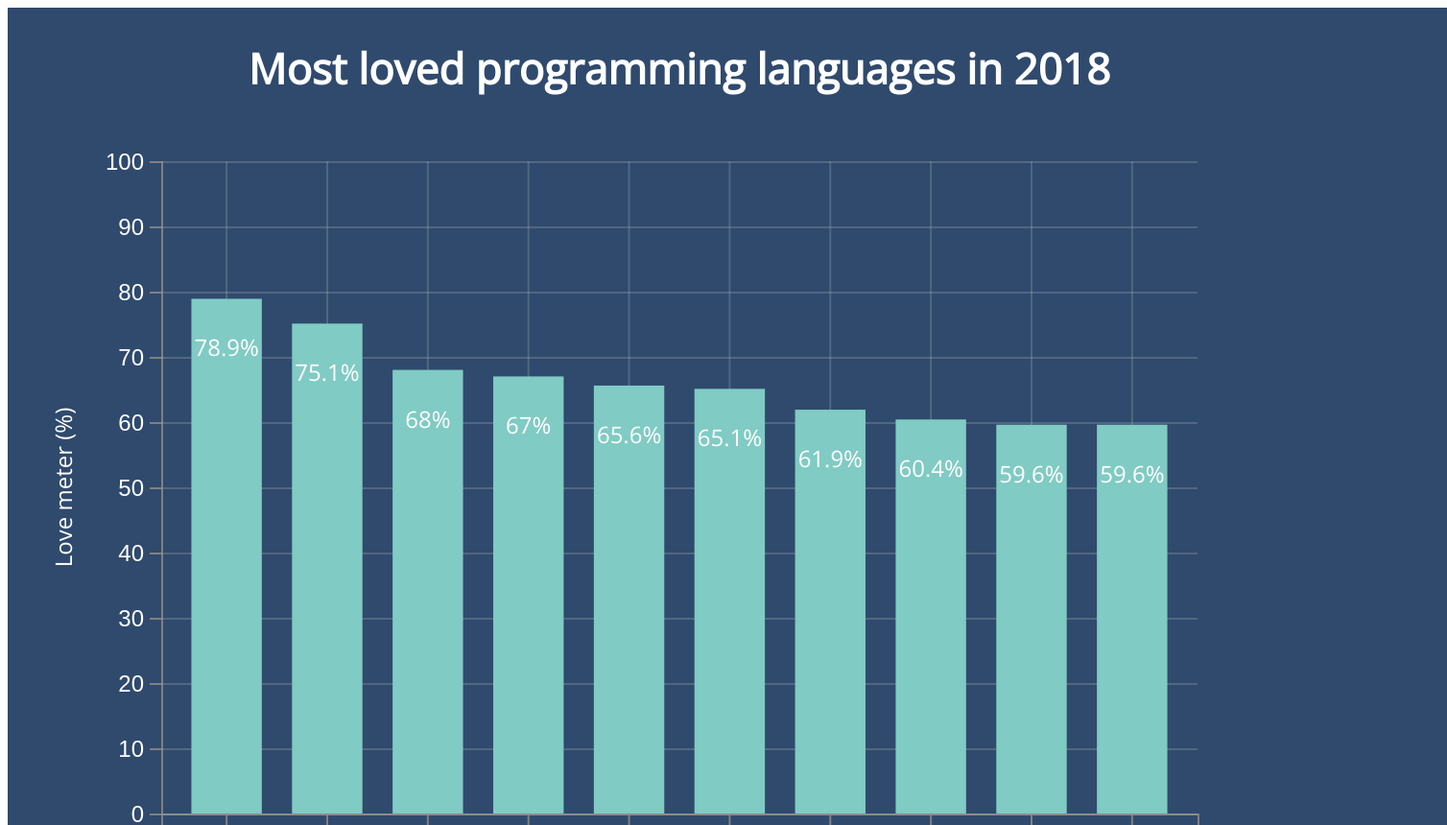
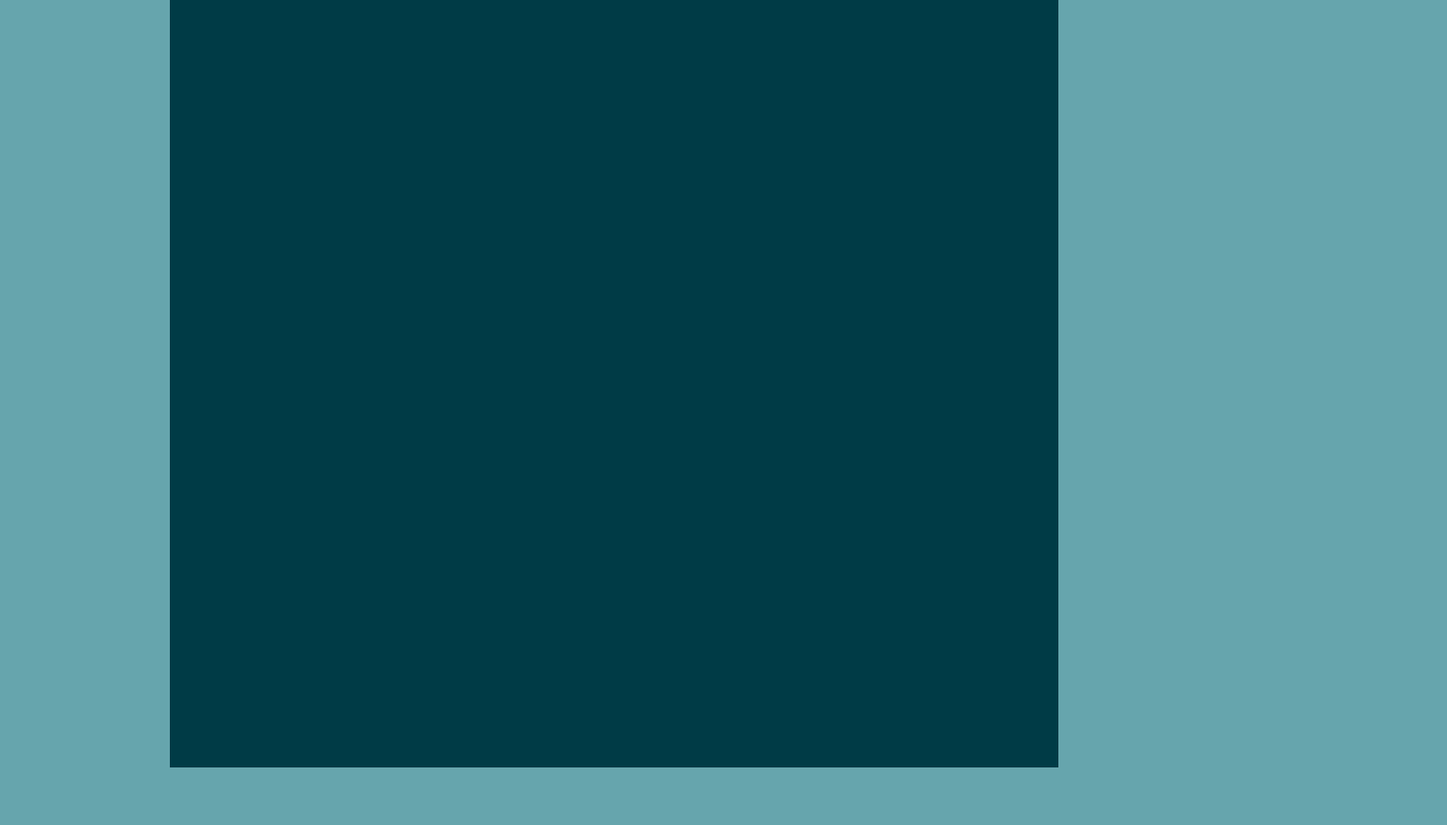
Before and after one commit to statho7/Data-Visualisation-Coursework-2, a plain HTML site: page Visualisation/index.html in a window 1280 px wide. Shown: the top 860 px of the page at 96% size, 1508 px wide, since content can reach past the window. After the commit the page ends 800 px from the top, so only its background shows below. Drawn offline with nearby package versions, Linux system fonts and the light colour scheme.

Commit message:
Begin the visualisation

```diff
--- a/Visualisation/index.html
+++ b/Visualisation/index.html
@@ -1,25 +1,34 @@
+<!DOCTYPE html>
 <html lang="en">
+<head>
+    <meta charset="UTF-8">
+    <meta http-equiv="X-UA-Compatible" content="IE=edge">
+    <meta name="viewport" content="width=device-width, initial-scale=1.0">
+    <title>Andreas Stathopoulos Visualisation</title>
 
-<head>
-    <meta charset="UTF-8" />
-    <meta name="viewport" content="width=device-width, initial-scale=1.0" />
-    <meta http-equiv="X-UA-Compatible" content="ie=edge" />
-    <title>My facking Bar chart with D3.js</title>
+    <link href="style.css" rel="stylesheet">
+    <link href="https://cdn.jsdelivr.net/npm/bootstrap@5.0.1/dist/css/bootstrap.min.css" rel="stylesheet" integrity="sha384-+0n0xVW2eSR5OomGNYDnhzAbDsOXxcvSN1TPprVMTNDbiYZCxYbOOl7+AMvyTG2x" crossorigin="anonymous">
 
-    <link href="https://fonts.googleapis.com/css?family=Open+Sans" rel="stylesheet">
-    <link href="mycss.css" rel="stylesheet">
     <script src="https://d3js.org/d3.v5.min.js"></script>
 </head>
+<body>
+    <div class="container">
+        <div class="row">
+            <div class="col">
+            </div>
+            <div class="col-10 justify-content-center">
+                <div class="dashboard">
+                    <svg viewBox='0 0 750 500'></svg>
+                </div>
+            </div>
+            <div class="col">
+            </div>
+          </div>
 
-<body>
-    <div id='layout'>
-        <!-- <h2>Bar chart example</h2> -->
-        <div id='container'>
-            <svg viewBox='0 0 750 500' />
-        </div>
     </div>
 
+
+    <script src="https://cdn.jsdelivr.net/npm/@popperjs/core@2.9.2/dist/umd/popper.min.js" integrity="sha384-IQsoLXl5PILFhosVNubq5LC7Qb9DXgDA9i+tQ8Zj3iwWAwPtgFTxbJ8NT4GN1R8p" crossorigin="anonymous"></script>
+    <script src="https://cdn.jsdelivr.net/npm/bootstrap@5.0.1/dist/js/bootstrap.min.js" integrity="sha384-Atwg2Pkwv9vp0ygtn1JAojH0nYbwNJLPhwyoVbhoPwBhjQPR5VtM2+xf0Uwh9KtT" crossorigin="anonymous"></script>
 </body>
-
-<script src="myscript.js"></script>
 </html>
--- a/Visualisation/mycss.css
+++ /dev/null
@@ -1,75 +0,0 @@
-
-body {
-    font-family: 'Open Sans', sans-serif;
-  }
-
-  div#layout {
-    text-align: center;
-  }
-
-  div#container {
-    width: 1500px;
-    height: 1000px;
-    margin: auto;
-    background-color: #2F4A6D;
-  }
-
-  svg {
-    width: 100%;
-    height: 100%;
-  }
-
-  .bar {
-    fill: #80cbc4;
-  }
-
-  text {
-    font-size: 12px;
-    fill: #fff;
-  }
-
-  path {
-    stroke: gray;
-  }
-
-  line {
-    stroke: gray;
-  }
-
-  line#limit {
-    stroke: #FED966;
-    stroke-width: 3;
-    stroke-dasharray: 3 6;
-  }
-
-  .grid path {
-    stroke-width: 0;
-  }
-
-  .grid .tick line {
-    stroke: #9FAAAE;
-    stroke-opacity: 0.3;
-  }
-
-  text.divergence {
-    font-size: 12px;
-    fill: #2F4A6D;
-  }
-
-  text.value {
-    font-size: 12px;
-  }
-
-  text.title {
-    font-size: 22px;
-    font-weight: 600;
-  }
-
-  text.label {
-    font-size: 12px;
-    font-weight: 400;
-  }
-
-  text.source {
-    font-size: 10px;
-  }
--- a/Visualisation/myscript.js
+++ /dev/null
@@ -1,204 +0,0 @@
-// https://insights.stackoverflow.com/survey/2018/#technology-most-loved-dreaded-and-wanted-languages
-const sample = [
-    {
-      language: 'Rust',
-      value: 78.9,
-      color: '#fbfbfb'
-    },
-    {
-      language: 'Kotlin',
-      value: 75.1,
-      color: '#00a2ee'
-    },
-    {
-      language: 'Python',
-      value: 68.0,
-      color: '#fbcb39'
-    },
-    {
-      language: 'TypeScript',
-      value: 67.0,
-      color: '#007bc8'
-    },
-    {
-      language: 'Go',
-      value: 65.6,
-      color: '#65cedb'
-    },
-    {
-      language: 'Swift',
-      value: 65.1,
-      color: '#ff6e52'
-    },
-    {
-      language: 'JavaScript',
-      value: 61.9,
-      color: '#f9de3f'
-    },
-    {
-      language: 'C#',
-      value: 60.4,
-      color: '#5d2f8e'
-    },
-    {
-      language: 'F#',
-      value: 59.6,
-      color: '#008fc9'
-    },
-    {
-      language: 'Clojure',
-      value: 59.6,
-      color: '#507dca'
-    }
-  ];
-
-  const svg = d3.select('svg');
-  const svgContainer = d3.select('#container');
-
-  const margin = 80;
-  const width = 700 - 2 * margin;
-  const height = 500 - 2 * margin;
-
-  const chart = svg.append('g')
-    .attr('transform', `translate(${margin}, ${margin})`);
-
-  const xScale = d3.scaleBand()
-    .range([0, width])
-    .domain(sample.map((s) => s.language))
-    .padding(0.3)
-
-  const yScale = d3.scaleLinear()
-    .range([height, 0])
-    .domain([0, 100]);
-
-  // vertical grid lines
-  const makeXLines = () => d3.axisBottom()
-    .scale(xScale)
-
-  const makeYLines = () => d3.axisLeft()
-    .scale(yScale)
-
-  chart.append('g')
-    .attr('transform', `translate(0, ${height})`)
-    .call(d3.axisBottom(xScale));
-
-  chart.append('g')
-    .call(d3.axisLeft(yScale));
-
-//   vertical grid lines
-  chart.append('g')
-    .attr('class', 'grid')
-    .attr('transform', `translate(0, ${height})`)
-    .call(makeXLines()
-      .tickSize(-height, 0, 0)
-      .tickFormat('')
-    )
-
-  chart.append('g')
-    .attr('class', 'grid')
-    .call(makeYLines()
-      .tickSize(-width, 0, 0)
-      .tickFormat('')
-    )
-
-  const barGroups = chart.selectAll()
-    .data(sample)
-    .enter()
-    .append('g')
-
-  barGroups
-    .append('rect')
-    .attr('class', 'bar')
-    .attr('x', (g) => xScale(g.language))
-    .attr('y', (g) => yScale(g.value))
-    .attr('height', (g) => height - yScale(g.value))
-    .attr('width', xScale.bandwidth())
-    .on('mouseenter', function (actual, i) {
-      d3.selectAll('.value')
-        .attr('opacity', 0)
-
-      d3.select(this)
-        .transition()
-        .duration(300)
-        .attr('opacity', 0.6)
-        .attr('x', (a) => xScale(a.language) - 5)
-        .attr('width', xScale.bandwidth() + 10)
-
-      const y = yScale(actual.value)
-
-      line = chart.append('line')
-        .attr('id', 'limit')
-        .attr('x1', 0)
-        .attr('y1', y)
-        .attr('x2', width)
-        .attr('y2', y)
-
-      barGroups.append('text')
-        .attr('class', 'divergence')
-        .attr('x', (a) => xScale(a.language) + xScale.bandwidth() / 2)
-        .attr('y', (a) => yScale(a.value) + 30)
-        .attr('fill', 'white')
-        .attr('text-anchor', 'middle')
-        .text((a, idx) => {
-          const divergence = (a.value - actual.value).toFixed(1)
-
-          let text = ''
-          if (divergence > 0) text += '+'
-          text += `${divergence}%`
-
-          return idx !== i ? text : '';
-        })
-
-    })
-    .on('mouseleave', function () {
-      d3.selectAll('.value')
-        .attr('opacity', 1)
-
-      d3.select(this)
-        .transition()
-        .duration(300)
-        .attr('opacity', 1)
-        .attr('x', (a) => xScale(a.language))
-        .attr('width', xScale.bandwidth())
-
-      chart.selectAll('#limit').remove()
-      chart.selectAll('.divergence').remove()
-    })
-
-  barGroups
-    .append('text')
-    .attr('class', 'value')
-    .attr('x', (a) => xScale(a.language) + xScale.bandwidth() / 2)
-    .attr('y', (a) => yScale(a.value) + 30)
-    .attr('text-anchor', 'middle')
-    .text((a) => `${a.value}%`)
-
-  svg
-    .append('text')
-    .attr('class', 'label')
-    .attr('x', -(height / 2) - margin)
-    .attr('y', margin / 2.4)
-    .attr('transform', 'rotate(-90)')
-    .attr('text-anchor', 'middle')
-    .text('Love meter (%)')
-
-  svg.append('text')
-    .attr('class', 'label')
-    .attr('x', width / 2 + margin)
-    .attr('y', height + margin * 1.7)
-    .attr('text-anchor', 'middle')
-    .text('Languages')
-
-  svg.append('text')
-    .attr('class', 'title')
-    .attr('x', width / 2 + margin)
-    .attr('y', 40)
-    .attr('text-anchor', 'middle')
-    .text('Most loved programming languages in 2018')
-
-  svg.append('text')
-    .attr('class', 'source')
-    .attr('x', width - margin / 2)
-    .attr('y', height + margin * 1.7)
-    .attr('text-anchor', 'start')
-    .text('Source: Stack Overflow, 2018')
--- /dev/null
+++ b/Visualisation/style.css
@@ -0,0 +1,20 @@
+.dashboard{
+    background-color: #003B46;
+    height: 100vh;
+    width: 100%;
+    padding: 0;
+}
+
+body{
+    background-color: #66A5AD !important;
+    height: 100vh;
+    width: 100%;
+    padding: 0 !important;
+}
+
+svg {
+    width: 100%;
+    height: 100%;
+}
+
+/* color: #C4DEF6 */
```
Also changed, not shown: Visualisation/script.js (added), 1 other file.
